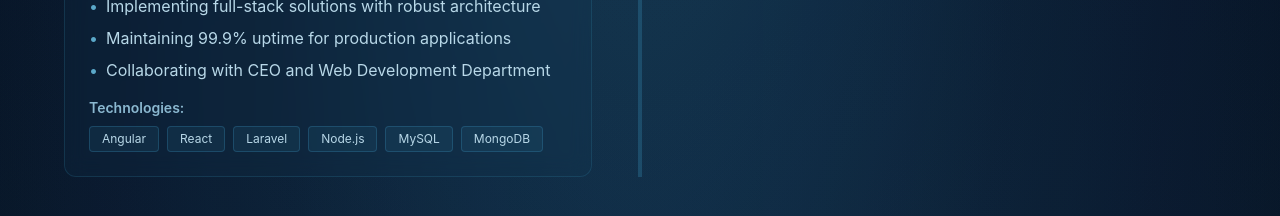
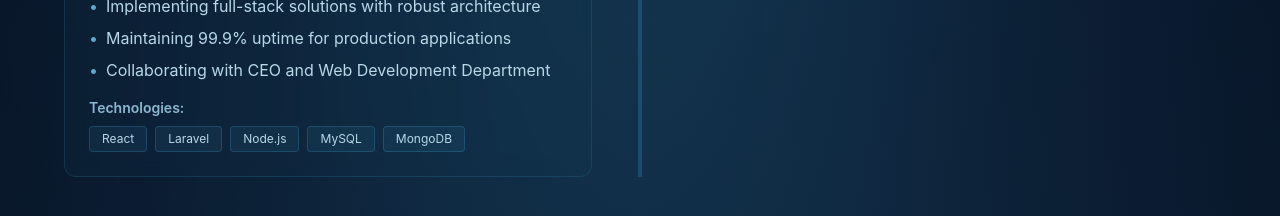
Before and after one commit to echo-anik/echo-anik.github.io, a Next.js app: page / in a window 1280 px wide. Shown: the part 5560-5776 px from the top of the page. Built offline with nearby package versions, Linux system fonts and the light colour scheme.

Commit message:
Update Experience.tsx

```diff
--- a/components/Experience.tsx
+++ b/components/Experience.tsx
@@ -44,7 +44,7 @@ export default function Experience() {
                 <div className="mt-4">
                   <h4 className="text-sm font-semibold text-text-tertiary mb-2">Technologies:</h4>
                   <div className="flex flex-wrap gap-2">
-                    {['Angular', 'React', 'Laravel', 'Node.js', 'MySQL', 'MongoDB'].map((tech) => (
+                    {['React', 'Laravel', 'Node.js', 'MySQL', 'MongoDB'].map((tech) => (
                       <span
                         key={tech}
                         className="px-3 py-1 bg-midnight-indigo/10 border border-midnight-indigo/30 rounded text-xs text-text-secondary"
```
